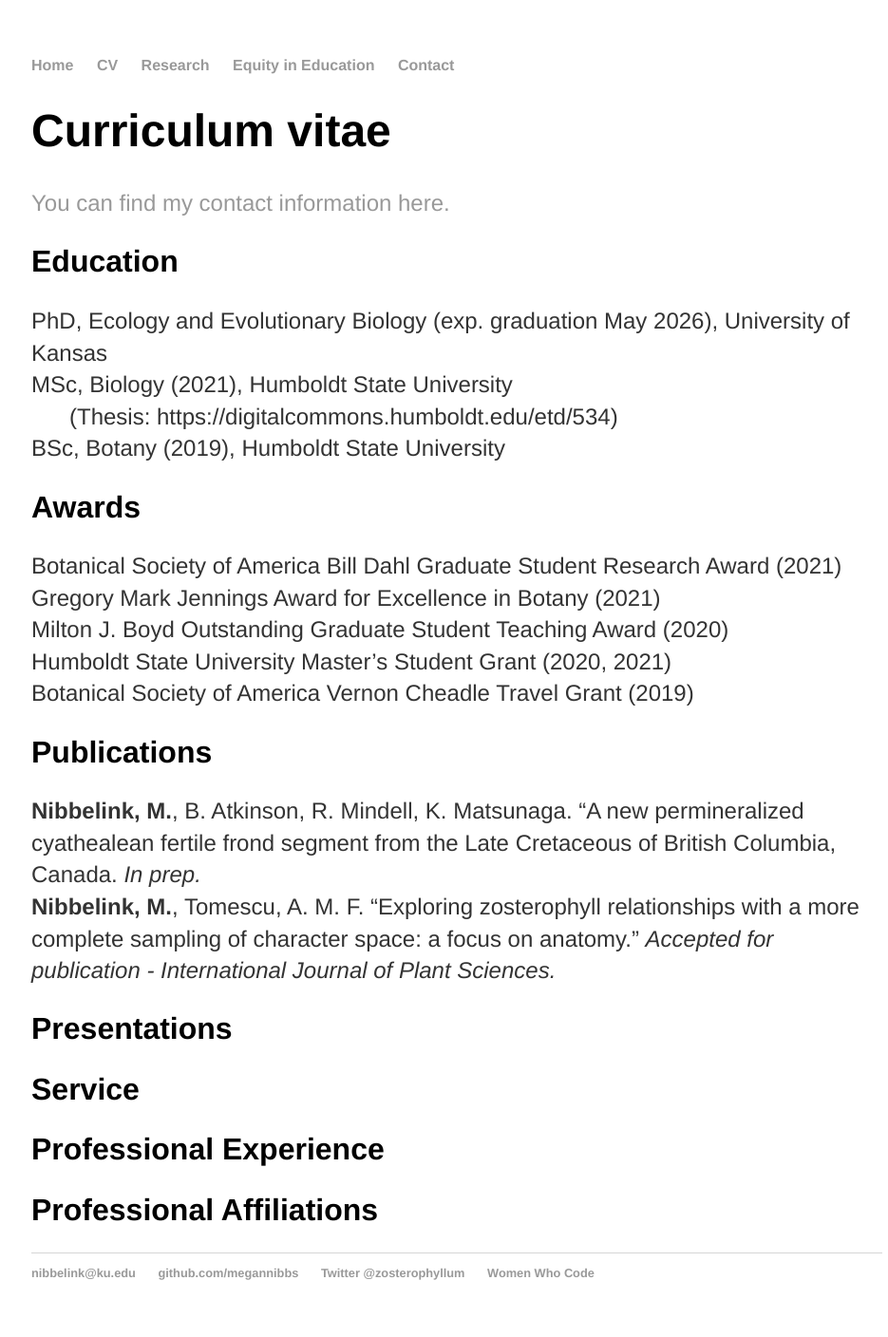
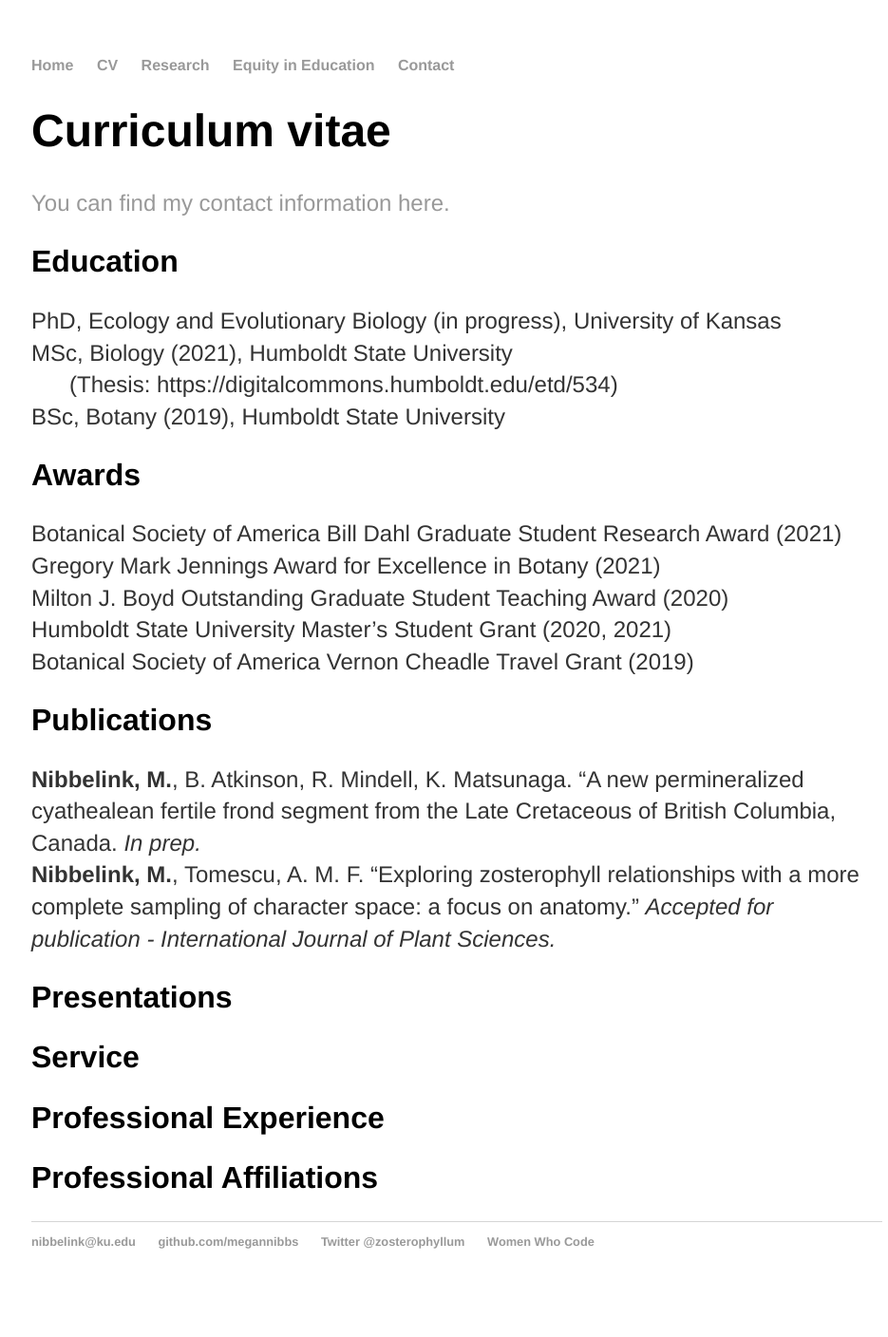
Before and after one commit to megannibbs/megannibbelink.github.io, a Jekyll site: the page built from cv/index.html, in a window 1280 px wide. Shown: the whole page at 95% size, without its empty margins (159-1094 px from the left). Built offline with Jekyll 4.4.1, drawn with Linux system fonts in a browser that asks for light colours; after the commit the page ends 1375 px from its top, so only the background shows below that.

Commit message:
Update index.html

```diff
--- a/cv/index.html
+++ b/cv/index.html
@@ -6,7 +6,7 @@ title: Meg Nibbelink | CV
 	<h1>Curriculum vitae</h1>
 	<p><a href="/contact">You can find my contact information here.</a></p>
 	<h2>Education</h2>
-	<p>PhD, Ecology and Evolutionary Biology (exp. graduation May 2026), University of Kansas</br>
+	<p>PhD, Ecology and Evolutionary Biology (in progress), University of Kansas</br>
 		MSc, Biology (2021), Humboldt State University </br>
 		&nbsp;&nbsp;&nbsp;&nbsp;&nbsp;&nbsp;(Thesis: https://digitalcommons.humboldt.edu/etd/534)</br>
 		BSc, Botany (2019), Humboldt State University</p>
```
